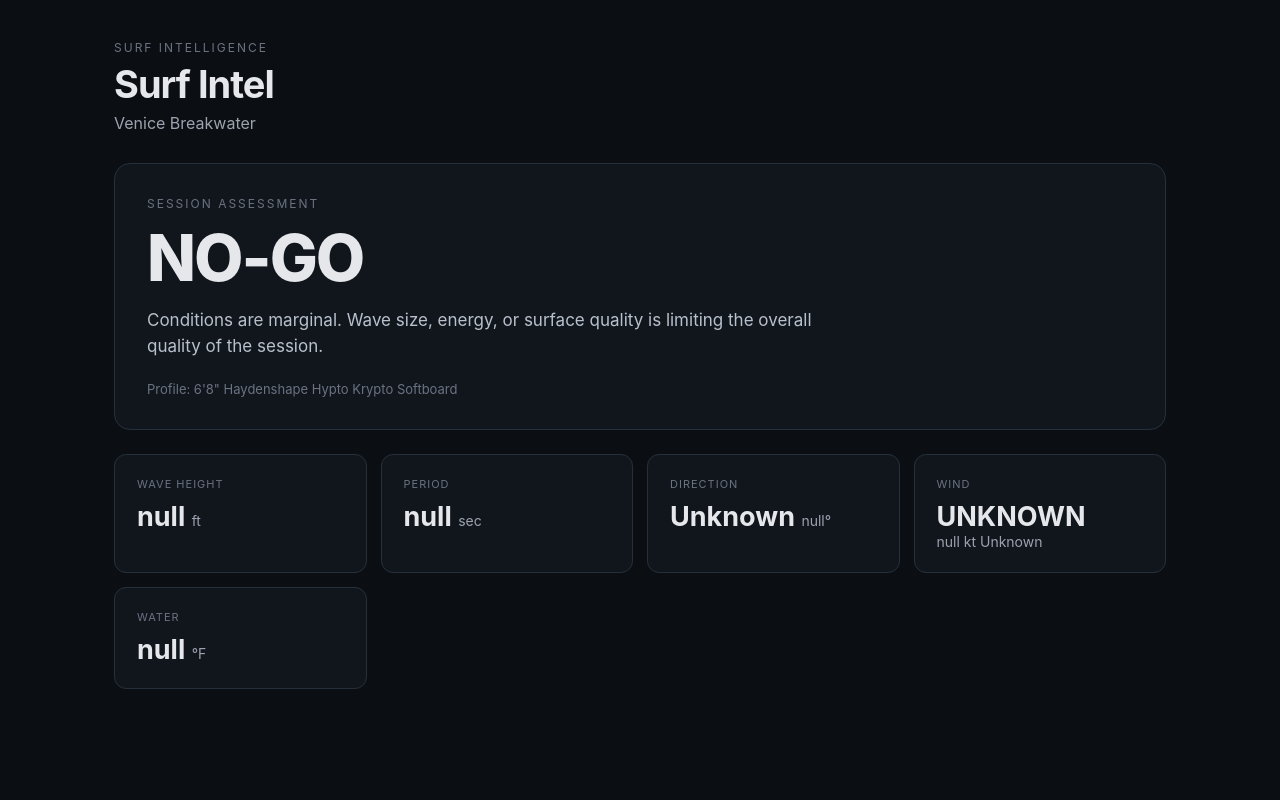
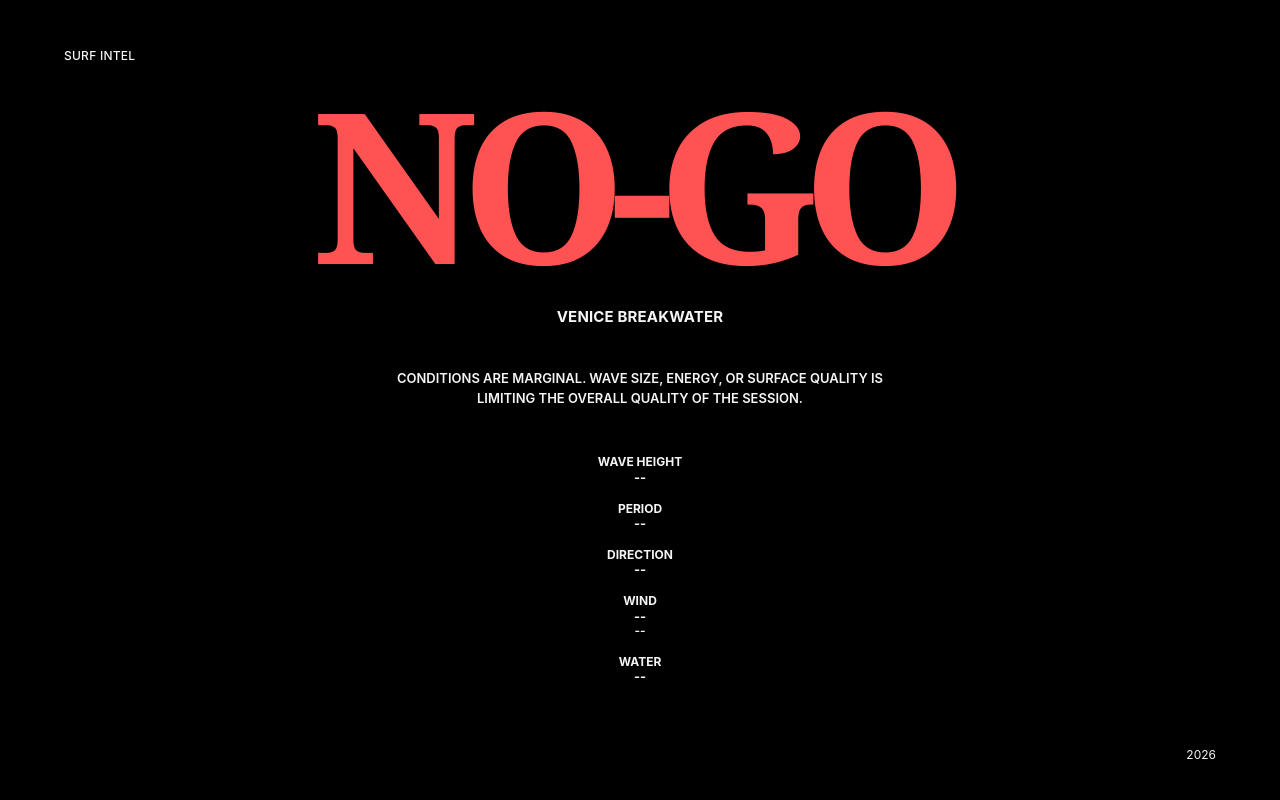
Before and after one commit to hernanqu/surf-intel, a Flask app: page / in a window 1280 px wide. Run offline with Flask 3, Linux system fonts and the light colour scheme; data that the repository does not hold is empty.

Commit message:
Redesign Surf Intel interface

```diff
--- a/templates/index.html
+++ b/templates/index.html
@@ -2,7 +2,6 @@
 <html lang="en">
 
 <head>
-
     <meta charset="UTF-8">
 
     <meta
@@ -13,211 +12,239 @@
     <title>Surf Intel</title>
 
     <style>
-
         * {
             box-sizing: border-box;
         }
 
+        html,
         body {
             margin: 0;
-            background: #0b0f14;
-            color: #e5e7eb;
-            font-family: -apple-system, BlinkMacSystemFont, "Segoe UI", sans-serif;
+            min-height: 100%;
+            background: #000;
+            color: #f5f5f5;
+            font-family:
+                -apple-system,
+                BlinkMacSystemFont,
+                "Helvetica Neue",
+                Arial,
+                sans-serif;
         }
 
-        .container {
-            max-width: 1100px;
-            margin: 0 auto;
-            padding: 40px 24px;
+        body {
+            min-height: 100vh;
         }
 
-        .header {
-            margin-bottom: 30px;
+        .page {
+            min-height: 100vh;
+            position: relative;
+            display: flex;
+            flex-direction: column;
+            padding: 48px 64px 40px;
         }
 
-        .eyebrow {
-            color: #6b7280;
+        .brand {
+            position: absolute;
+            top: 48px;
+            left: 64px;
             font-size: 12px;
-            letter-spacing: 2px;
+            font-weight: 500;
+            letter-spacing: 0.02em;
             text-transform: uppercase;
         }
 
-        h1 {
-            margin: 6px 0;
-            font-size: 38px;
-            letter-spacing: -1px;
+        .main {
+            flex: 1;
+            display: flex;
+            align-items: center;
+            justify-content: center;
+        }
+
+        .intel {
+            width: min(680px, 100%);
+            text-align: center;
+            transform: translateY(-1vh);
+        }
+
+        .status {
+            margin: 0;
+            font-family: Georgia, "Times New Roman", serif;
+            font-size: clamp(150px, 27vw, 310px);
+            line-height: 0.72;
+            font-weight: 700;
+            letter-spacing: -0.10em;
+            transform: translateX(-0.04em);
+        }
+
+        .status.go {
+            color: #874cff;
+        }
+
+        .status.no-go {
+            color: #ff5252;
+            font-size: clamp(92px, 18vw, 210px);
+            letter-spacing: -0.08em;
+        }
+
+        .status.loading,
+        .status.error {
+            color: #555;
         }
 
         .location {
-            color: #9ca3af;
-            font-size: 16px;
+            margin-top: 48px;
+            font-size: 15px;
+            font-weight: 700;
+            text-transform: uppercase;
+            letter-spacing: 0.01em;
         }
 
-        .verdict {
-            border: 1px solid #26303b;
-            border-radius: 16px;
-            padding: 32px;
-            margin-bottom: 24px;
-            background: #11161d;
-        }
-
-        .verdict-label {
-            color: #6b7280;
-            font-size: 12px;
-            letter-spacing: 2px;
+        .reason {
+            max-width: 540px;
+            margin: 42px auto 0;
+            font-size: 13px;
+            font-weight: 600;
+            line-height: 1.55;
             text-transform: uppercase;
         }
 
-        .status {
-            font-size: 64px;
-            font-weight: 800;
-            margin: 8px 0 12px;
-            letter-spacing: -2px;
+        .conditions {
+            margin: 48px auto 0;
+            display: flex;
+            flex-direction: column;
+            gap: 18px;
         }
 
-        .status.go {
-            color: #4ade80;
+        .condition {
+            display: flex;
+            flex-direction: column;
+            align-items: center;
+            line-height: 1.05;
         }
 
-        .status.caution {
-            color: #facc15;
+        .label {
+            font-size: 12px;
+            font-weight: 700;
+            text-transform: uppercase;
+        }
+
+        .value {
+            margin-top: 2px;
+            font-size: 13px;
+            font-weight: 700;
+            text-transform: uppercase;
+        }
+
+        .subvalue {
+            margin-top: 2px;
+            font-size: 12px;
+            font-weight: 600;
+            text-transform: uppercase;
+        }
+
+        .footer {
+            position: absolute;
+            right: 64px;
+            bottom: 38px;
+            font-size: 12px;
+            font-weight: 400;
+        }
+
+        @media (max-width: 700px) {
+            .page {
+                padding: 30px 22px 28px;
+            }
+
+            .brand {
+                top: 30px;
+                left: 22px;
+                font-size: 10px;
+            }
+
+            .intel {
+                transform: translateY(1vh);
+            }
+
+            .status {
+                font-size: clamp(125px, 43vw, 220px);
             }
 
             .status.no-go {
-            color: #f87171;
+                font-size: clamp(78px, 28vw, 150px);
+            }
+
+            .location {
+                margin-top: 38px;
+                font-size: 13px;
             }
 
             .reason {
-            color: #b8c0cc;
-            max-width: 700px;
-            font-size: 17px;
-            line-height: 1.5;
+                margin-top: 32px;
+                max-width: 330px;
+                font-size: 11px;
             }
 
-        .board {
-            margin-top: 22px;
-            color: #6b7280;
-            font-size: 13px;
-        }
-
-        .grid {
-            display: grid;
-            grid-template-columns: repeat(4, 1fr);
-            gap: 14px;
-        }
-
-        .card {
-            background: #11161d;
-            border: 1px solid #26303b;
-            border-radius: 12px;
-            padding: 22px;
+            .conditions {
+                margin-top: 38px;
+                gap: 15px;
             }
 
             .label {
-            color: #6b7280;
-            font-size: 11px;
-            text-transform: uppercase;
-            letter-spacing: 1px;
+                font-size: 10px;
             }
 
             .value {
-            font-size: 27px;
-            font-weight: 700;
-            margin-top: 9px;
+                font-size: 12px;
             }
 
-        .unit {
-            font-size: 14px;
-            color: #9ca3af;
-            font-weight: 400;
+            .subvalue {
+                font-size: 11px;
             }
 
-        .loading {
-            color: #6b7280;
+            .footer {
+                right: 22px;
+                bottom: 22px;
+                font-size: 10px;
             }
-
-        @media (max-width: 800px) {
-
-            .grid {
-                grid-template-columns: repeat(2, 1fr);
         }
-
-        }
-
-        @media (max-width: 500px) {
-
-            .container {
-                padding: 24px 16px;
-            }
-
-            h1 {
-                font-size: 30px;
-            }
-
-            .status {
-                font-size: 48px;
-            }
-
-            .grid {
-                grid-template-columns: 1fr 1fr;
-            }
-
-        }
-
     </style>
-
 </head>
 
 <body>
 
-<div class="container">
+<div class="page">
 
-    <div class="header">
-
-        <div class="eyebrow">
-            Surf Intelligence
+    <div class="brand">
+        Surf Intel
     </div>
 
-        <h1>Surf Intel</h1>
+    <main class="main">
 
-        <div class="location">
-            {{ spot.name }}
-        </div>
-
-    </div>
-
-
-    <div class="verdict">
-
-        <div class="verdict-label">
-            Session Assessment
-        </div>
+        <section class="intel">
 
             <div
                 id="status"
                 class="status loading"
             >
-            LOADING
+                ...
+            </div>
+
+            <div
+                id="location"
+                class="location"
+            >
+                {{ spot.name }}
             </div>
 
             <div
                 id="reason"
                 class="reason"
             >
-            Analyzing current marine conditions...
+                Checking conditions...
             </div>
 
-        <div class="board">
-            Profile: 6'8" Haydenshape Hypto Krypto Softboard
-        </div>
+            <div class="conditions">
 
-    </div>
-
-
-    <div class="grid">
-
-        <div class="card">
-
+                <div class="condition">
                     <div class="label">
                         Wave Height
                     </div>
@@ -228,12 +255,9 @@
                     >
                         --
                     </div>
-
                 </div>
 
-
-        <div class="card">
-
+                <div class="condition">
                     <div class="label">
                         Period
                     </div>
@@ -244,12 +268,9 @@
                     >
                         --
                     </div>
-
                 </div>
 
-
-        <div class="card">
-
+                <div class="condition">
                     <div class="label">
                         Direction
                     </div>
@@ -260,16 +281,11 @@
                     >
                         --
                     </div>
-
                 </div>
 
-
-        <div class="card">
-
+                <div class="condition">
                     <div class="label">
-
                         Wind
-
                     </div>
 
                     <div
@@ -281,15 +297,13 @@
 
                     <div
                         id="windDetails"
-                class="unit"
+                        class="subvalue"
                     >
                         --
                     </div>
-
                 </div>
 
-        <div class="card">
-
+                <div class="condition">
                     <div class="label">
                         Water
                     </div>
@@ -300,81 +314,106 @@
                     >
                         --
                     </div>
-
                 </div>
 
             </div>
 
+        </section>
+
+    </main>
+
+    <div class="footer">
+        2026
     </div>
 
+</div>
 
 <script>
-
 async function loadSurfData() {
-
     try {
-
         const response = await fetch("/api/marine");
 
+        if (!response.ok) {
+            throw new Error(
+                "Marine API returned " + response.status
+            );
+        }
+
         const data = await response.json();
-
         const assessment = data.assessment;
 
         const statusElement =
             document.getElementById("status");
 
-        statusElement.textContent =
-            assessment.status;
+        const status =
+            assessment.status || "ERROR";
 
-        statusElement.className =
-            "status " +
-            assessment.status.toLowerCase().replace("-", "");
+        statusElement.textContent = status;
+
+        if (status === "GO") {
+            statusElement.className = "status go";
+        } else if (status === "NO-GO") {
+            statusElement.className = "status no-go";
+        } else {
+            statusElement.className = "status error";
+        }
 
         document.getElementById("reason").textContent =
-            assessment.reason;
+            assessment.reason ||
+            "Conditions unavailable.";
 
-        document.getElementById("waveHeight").innerHTML =
-            assessment.wave_height_ft +
-            ' <span class="unit">ft</span>';
+        document.getElementById("waveHeight").textContent =
+            assessment.wave_height_ft != null
+                ? assessment.wave_height_ft + " FT"
+                : "--";
 
-        document.getElementById("wavePeriod").innerHTML =
-            assessment.wave_period_s +
-            ' <span class="unit">sec</span>';
+        document.getElementById("wavePeriod").textContent =
+            assessment.wave_period_s != null
+                ? assessment.wave_period_s + " SEC"
+                : "--";
 
-        document.getElementById("waveDirection").innerHTML =
-            assessment.wave_compass +
-            ' <span class="unit">' +
+        document.getElementById("waveDirection").textContent =
+            assessment.wave_direction != null
+                ? assessment.wave_compass +
+                  " " +
                   assessment.wave_direction +
-            '°</span>';
+                  "°"
+                : "--";
+
         document.getElementById("windCondition").textContent =
-    assessment.wind_label;
+            assessment.wind_label &&
+            assessment.wind_label !== "UNKNOWN"
+                ? assessment.wind_label
+                : "--";
 
         document.getElementById("windDetails").textContent =
-    assessment.wind_speed_kt +
-    " kt " +
-    assessment.wind_compass;
-        document.getElementById("waterTemp").innerHTML =
-            data.water_temperature_f +
-            ' <span class="unit">°F</span>';
+            assessment.wind_speed_kt != null
+                ? assessment.wind_speed_kt +
+                  " KT " +
+                  assessment.wind_compass
+                : "--";
+
+        document.getElementById("waterTemp").textContent =
+            data.water_temperature_f != null
+                ? data.water_temperature_f + "°F"
+                : "--";
 
     } catch (error) {
-
         console.error(error);
 
-        document.getElementById("status").textContent =
-            "ERROR";
+        const statusElement =
+            document.getElementById("status");
+
+        statusElement.textContent = "ERROR";
+        statusElement.className = "status error";
 
         document.getElementById("reason").textContent =
-            "Unable to retrieve marine conditions.";
-
+            "Unable to retrieve current conditions.";
     }
-
 }
 
 loadSurfData();
-
 </script>
 
 </body>
-
 </html>
```
Lines whose indentation alone changed are shown as unchanged.
